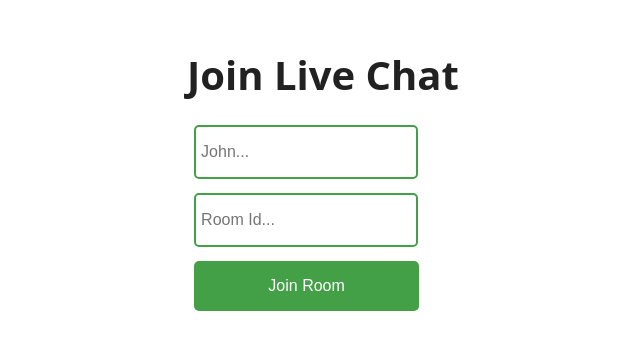
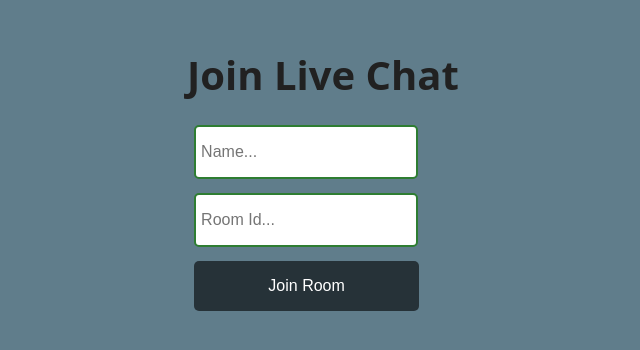
Before and after one commit to MUHAMMED-FARIZ-KP/ChatLive, a React (Create React App) app in the folder client/: page / in a window 1280 px wide. Shown: the part 238-588 px from the top of the page, without its empty margins (317-957 px from the left). Built offline with nearby package versions, Linux system fonts and the light colour scheme; no server answers.

Commit message:
css updated

```diff
--- a/client/src/App.css
+++ b/client/src/App.css
@@ -1,7 +1,7 @@
 .App {
   width: 100vw;
   height: 100vh;
-  background: #fff;
+  background:#607d8b;
   color: #212121;
   font-family: "Open Sans", sans-serif;
   display: grid;
@@ -27,10 +27,17 @@ body {
   width: 210px;
   height: 40px;
   margin: 7px;
-  border: 2px solid #43a047;
+  border: 2px solid #2e7d32;
   border-radius: 5px;
   padding: 5px;
   font-size: 16px;
+}
+h3 {
+  transition: transform 0.3s ease-in-out; /* Adjust the duration and timing function as needed */
+}
+h3:hover {
+  transform: scale(1.5);
+  color:antiquewhite;
 }
 
 .joinChatContainer button {
@@ -41,7 +48,7 @@ body {
   border-radius: 5px;
   padding: 5px;
   font-size: 16px;
-  background: #43a047;
+  background:#263238;
   color: #fff;
   cursor: pointer;
 }
--- a/client/src/App.js
+++ b/client/src/App.js
@@ -26,7 +26,7 @@ function App() {
           <h3>Join Live Chat</h3>
           <input
           type="text"
-          placeholder='John...'
+          placeholder='Name...'
           onChange={(event)=>{
             setUsername(event.target.value)
           }
```
